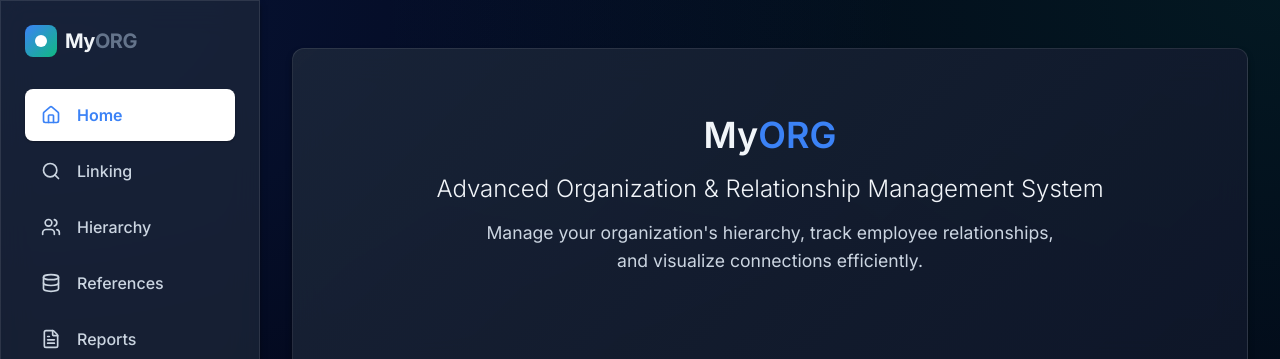
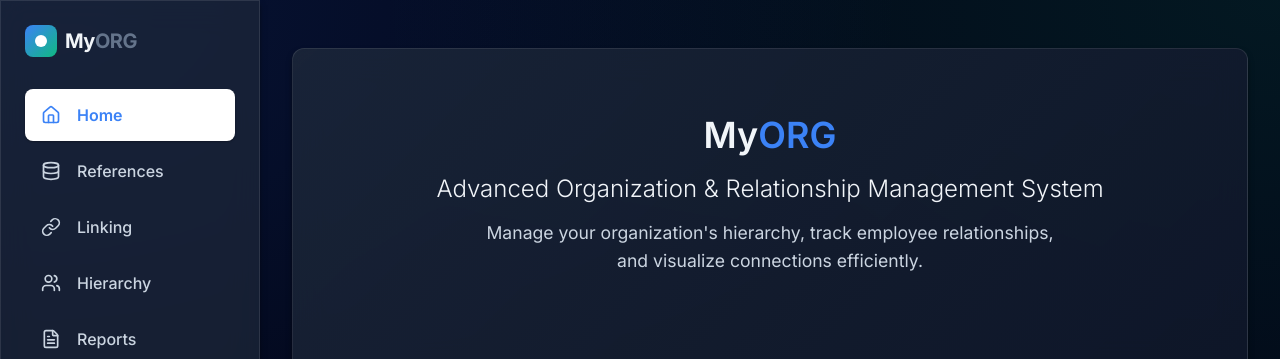
Before and after one commit to mcmiku-coder/Orga, a React (Vite) app: page / in a window 1280 px wide. Shown: the top 359 px of the page. Built offline with nearby package versions, Linux system fonts and the light colour scheme; no server answers.

Commit message:
feat(nav): rearrange menu items and update linking icon

```diff
--- a/src/components/Layout/Layout.tsx
+++ b/src/components/Layout/Layout.tsx
@@ -1,7 +1,7 @@
 
 import React from 'react';
 import { Outlet, NavLink } from 'react-router-dom';
-import { Search, FileText, House, Users, Database } from 'lucide-react';
+import { FileText, House, Users, Database, Link } from 'lucide-react';
 
 const Layout: React.FC = () => {
   return (
@@ -23,8 +23,14 @@ const Layout: React.FC = () => {
             </NavLink>
           </li>
           <li>
+            <NavLink to="/references" className={({ isActive }) => isActive ? 'active' : ''}>
+              <Database size={20} />
+              <span>References</span>
+            </NavLink>
+          </li>
+          <li>
             <NavLink to="/search" className={({ isActive }) => isActive ? 'active' : ''}>
-              <Search size={20} />
+              <Link size={20} />
               <span>Linking</span>
             </NavLink>
           </li>
@@ -32,12 +38,6 @@ const Layout: React.FC = () => {
             <NavLink to="/hierarchy" className={({ isActive }) => isActive ? 'active' : ''}>
               <Users size={20} />
               <span>Hierarchy</span>
-            </NavLink>
-          </li>
-          <li>
-            <NavLink to="/references" className={({ isActive }) => isActive ? 'active' : ''}>
-              <Database size={20} />
-              <span>References</span>
             </NavLink>
           </li>
           <li>
```
